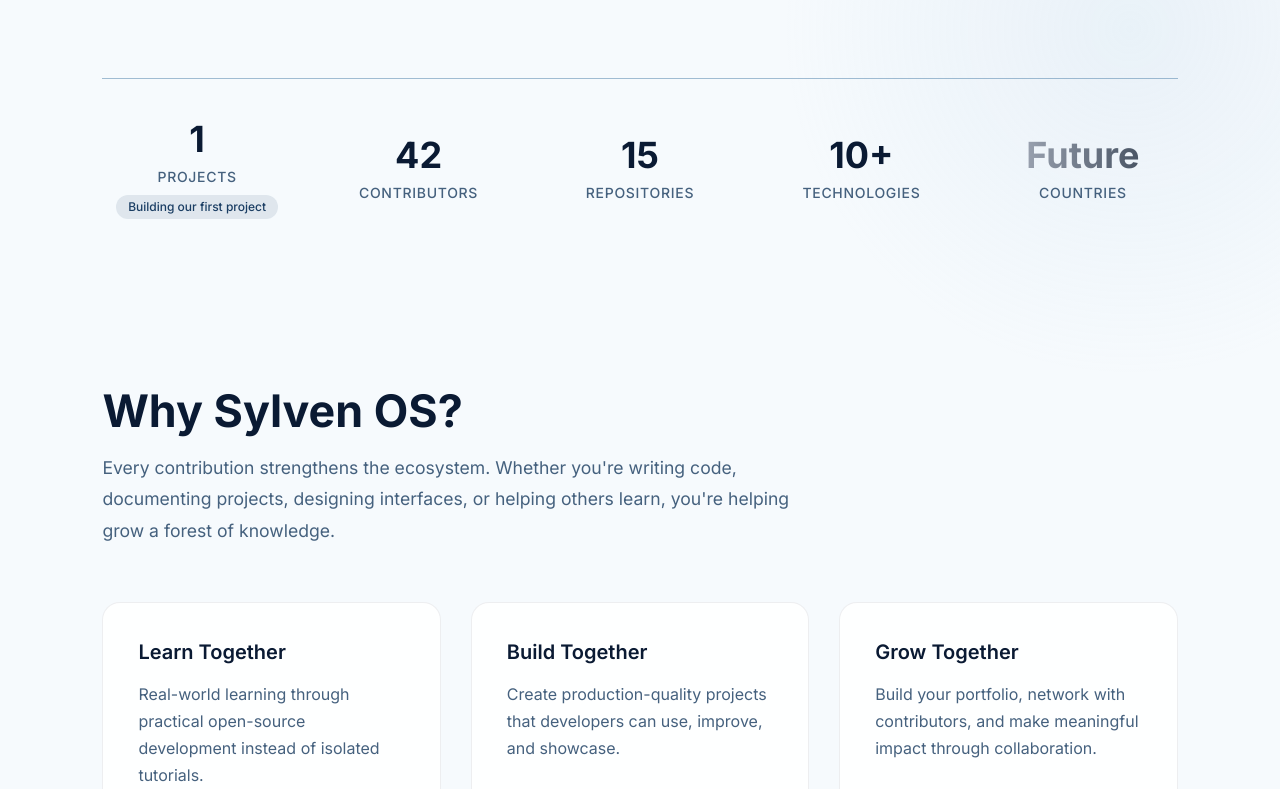
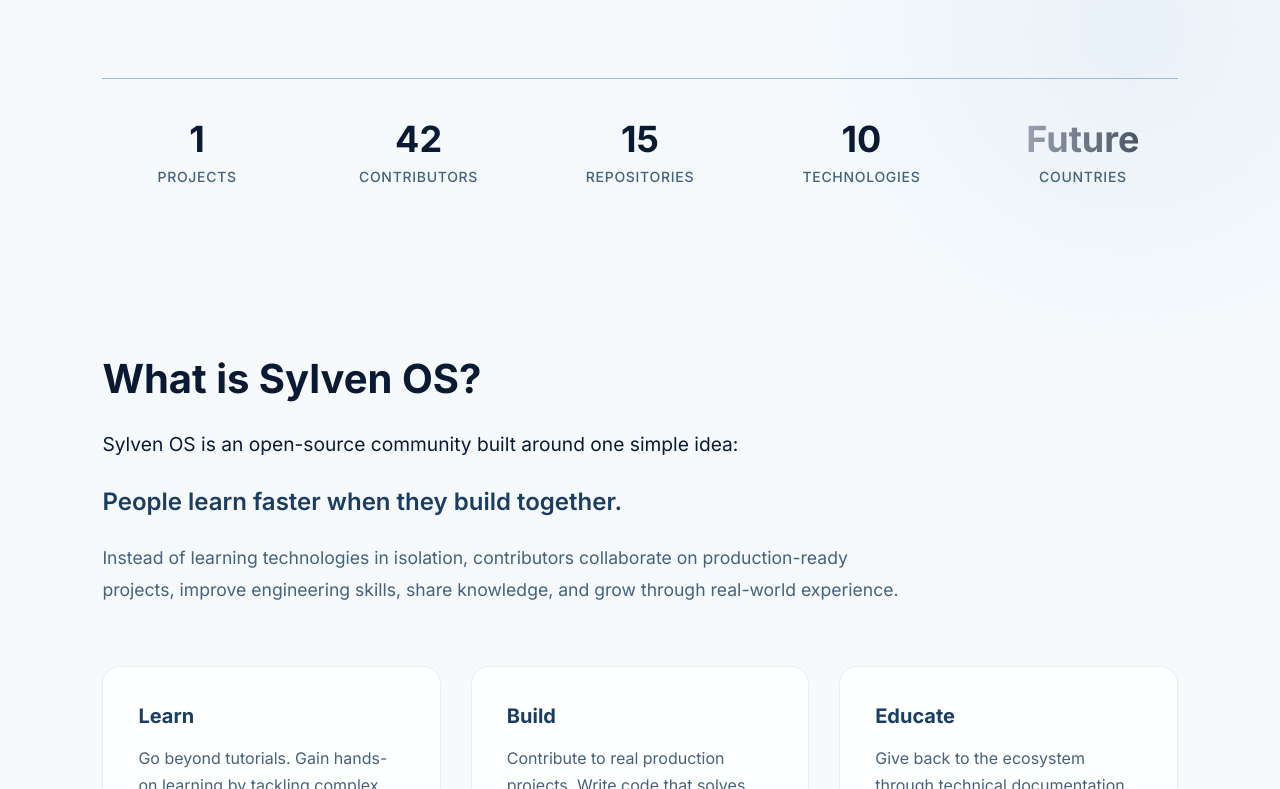
Before and after one commit to SylvenOS/SylvenOS-Web, a Next.js app: page / in a window 1280 px wide. Shown: the part 671-1460 px from the top of the page. Built offline with nearby package versions, Linux system fonts and the light colour scheme.

Commit message:
feat: enhance homepage features and introduce animated metrics

```diff
--- a/src/components/Homepage/Features.tsx
+++ b/src/components/Homepage/Features.tsx
@@ -1,29 +1,54 @@
 export default function Features() {
   return (
     <section className="px-6 md:px-[8%] py-[120px]">
-      <h2 className="text-4xl md:text-[2.8rem] font-bold mb-[15px]">
-        Why Sylven OS?
-      </h2>
-      <p className="max-w-[700px] text-[var(--muted)] leading-[1.8] mb-[55px] text-base md:text-[1.1rem]">
-        Every contribution strengthens the ecosystem. Whether you&apos;re writing code, documenting projects, designing interfaces, or helping others learn, you&apos;re helping grow a forest of knowledge.
-      </p>
+      {/* Section Introduction */}
+      <div className="max-w-[800px] mb-[60px]">
+        <h2 className="text-3xl md:text-[2.5rem] font-bold mb-[25px]">
+          What is Sylven OS?
+        </h2>
+        <p className="text-lg md:text-[1.2rem] leading-[1.7] text-[var(--text)] mb-6">
+          Sylven OS is an open-source community built around one simple idea:
+        </p>
+        <p className="text-xl md:text-[1.5rem] font-semibold text-[var(--primary)] mb-6">
+          People learn faster when they build together.
+        </p>
+        <p className="text-base md:text-[1.1rem] leading-[1.8] text-[var(--muted)]">
+          Instead of learning technologies in isolation, contributors collaborate
+          on production-ready projects, improve engineering skills, share
+          knowledge, and grow through real-world experience.
+        </p>
+      </div>
 
       {/* Grid boxes structure */}
       <div className="grid grid-cols-1 md:grid-cols-3 gap-[30px]">
+
+        {/* Card 1: Learn */}
         <div className="p-[35px] rounded-[18px] bg-[var(--glass)] border border-gray-500/12 transition-all duration-300 hover:-translate-y-2 hover:border-[var(--primary)] group">
-          <h3 className="text-xl font-semibold mb-[15px]">Learn Together</h3>
-          <p className="leading-[1.7] text-[var(--muted)]">Real-world learning through practical open-source development instead of isolated tutorials.</p>
+          <h3 className="text-xl font-bold mb-[15px] text-[var(--primary)]">Learn</h3>
+          <p className="leading-[1.7] text-[var(--muted)]">
+            Go beyond tutorials. Gain hands-on learning by tackling complex
+            engineering challenges in a collaborative, supportive environment.
+          </p>
         </div>
 
+        {/* Card 2: Build */}
         <div className="p-[35px] rounded-[18px] bg-[var(--glass)] border border-gray-500/12 transition-all duration-300 hover:-translate-y-2 hover:border-[var(--primary)] group">
-          <h3 className="text-xl font-semibold mb-[15px]">Build Together</h3>
-          <p className="leading-[1.7] text-[var(--muted)]">Create production-quality projects that developers can use, improve, and showcase.</p>
+          <h3 className="text-xl font-bold mb-[15px] text-[var(--primary)]">Build</h3>
+          <p className="leading-[1.7] text-[var(--muted)]">
+            Contribute to real production projects. Write code that solves actual
+            problems and ships to real users.
+          </p>
         </div>
 
+        {/* Card 3: Educate */}
         <div className="p-[35px] rounded-[18px] bg-[var(--glass)] border border-gray-500/12 transition-all duration-300 hover:-translate-y-2 hover:border-[var(--primary)] group">
-          <h3 className="text-xl font-semibold mb-[15px]">Grow Together</h3>
-          <p className="leading-[1.7] text-[var(--muted)]">Build your portfolio, network with contributors, and make meaningful impact through collaboration.</p>
+          <h3 className="text-xl font-bold mb-[15px] text-[var(--primary)]">Educate</h3>
+          <p className="leading-[1.7] text-[var(--muted)]">
+            Give back to the ecosystem through technical documentation,
+            tutorials, and active mentorship of fellow developers.
+          </p>
         </div>
+
       </div>
     </section>
   );
--- /dev/null
+++ b/src/components/Homepage/hero/HeroClient.tsx
@@ -0,0 +1,57 @@
+"use client";
+
+import { motion } from "motion/react";
+import { ArrowRight, Users } from "lucide-react";
+import Link from "next/link";
+import { ProfileCard } from "./index";
+
+export function HeroClient({ stats }: { stats: any }) {
+  const container = {
+    hidden: { opacity: 0 },
+    show: { opacity: 1, transition: { staggerChildren: 0.15 } }
+  };
+
+  const item = {
+    hidden: { opacity: 0, y: 20 },
+    show: { opacity: 1, y: 0, transition: { duration: 0.5 } }
+  };
+
+  return (
+    <motion.div
+      variants={container}
+      initial="hidden"
+      animate="show"
+      className="flex flex-col lg:flex-row items-center justify-between gap-[60px] w-full mb-20"
+    >
+      <div className="w-full max-w-[620px] text-center lg:text-left flex flex-col items-center lg:items-start z-10">
+        <motion.div variants={item} className="inline-block px-[18px] py-2 rounded-[999px] bg-[var(--glass)] border border-[var(--border)] mb-[30px] text-sm">
+          Community Driven • Open Source
+        </motion.div>
+
+        <motion.h1 variants={item} className="text-5xl md:text-[5rem] font-extrabold leading-[1.1] mb-7">
+          Learn.<br /> Build.<br />
+          <span className="text-[var(--primary)]">Educate.</span>
+        </motion.h1>
+
+        <motion.p variants={item} className="text-base md:text-[1.1rem] leading-[1.8] text-[var(--muted)] mb-10">
+          Sylven OS is a community-driven open-source organization where
+          developers collaborate on real-world projects, learn from each
+          other, and create software that benefits everyone.
+        </motion.p>
+
+        <motion.div variants={item} className="flex flex-col sm:flex-row gap-5 justify-center lg:justify-start w-full">
+          <Link href="#" className="flex items-center justify-center gap-2 px-8 py-[15px] rounded-xl font-semibold transition-transform duration-300 bg-[var(--primary)] text-white hover:scale-[1.02]">
+            Explore Projects <ArrowRight size={18} />
+          </Link>
+          <Link href="#" className="flex items-center justify-center gap-2 px-8 py-[15px] rounded-xl font-semibold transition-all duration-300 border border-[var(--border)] hover:bg-[var(--glass)]">
+            <Users size={18} /> Become a Contributor
+          </Link>
+        </motion.div>
+      </div>
+
+      <motion.div >
+        <ProfileCard />
+      </motion.div>
+    </motion.div>
+  );
+}
--- a/src/components/Homepage/hero/HeroMatrix.tsx
+++ b/src/components/Homepage/hero/HeroMatrix.tsx
@@ -1,47 +1,44 @@
 // src/components/HeroMetrics.tsx
+"use client";
 
-interface HeroMetricsProps {
-  repos: number;
-  contributors: number;
+import { useRef } from "react";
+import { motion } from "motion/react";
+import { useCountUp } from "@/hooks/UseCountUp";
+
+
+interface MetricProps {
+  value: number;
+  label: string;
+  isAnimated?: boolean;
 }
 
-export function HeroMetrics({ repos, contributors }: HeroMetricsProps) {
+// Reusable Metric Item
+function MetricItem({ value, label, isAnimated = true }: MetricProps) {
+  const ref = useRef(null);
+  const count = useCountUp(value, ref);
+
+  return (
+    <div className="flex flex-col items-center justify-center">
+      <motion.span ref={ref} className="text-4xl font-bold text-[var(--text)] mb-2">
+        {isAnimated ? count : value}
+      </motion.span>
+      <span className="text-sm font-medium text-[var(--muted)] uppercase tracking-wider">
+        {label}
+      </span>
+    </div>
+  );
+}
+
+export function HeroMetrics({ repos, contributors }: { repos: number; contributors: number }) {
   return (
     <div className="w-full pt-10 border-t border-[var(--border)]/50 z-10">
       <div className="grid grid-cols-2 md:grid-cols-5 gap-8 text-center">
 
-        {/* Projects */}
-        <div className="flex flex-col items-center justify-center">
-          <span className="text-4xl font-bold text-[var(--text)] mb-2">1</span>
-          <span className="text-sm font-medium text-[var(--muted)] uppercase tracking-wider">Projects</span>
-          <span className="text-xs text-[var(--primary)] mt-2 font-medium bg-[var(--primary)]/10 px-3 py-1 rounded-full">
-            Building our first project
-          </span>
-        </div>
+        <MetricItem value={1} label="Projects" isAnimated={false} />
+        <MetricItem value={contributors} label="Contributors" />
+        <MetricItem value={repos} label="Repositories" />
+        <MetricItem value={10} label="Technologies" />
 
-        {/* Live Contributors */}
-        <div className="flex flex-col items-center justify-center">
-          <span className="text-4xl font-bold text-[var(--text)] mb-2">
-            {contributors}
-          </span>
-          <span className="text-sm font-medium text-[var(--muted)] uppercase tracking-wider">Contributors</span>
-        </div>
-
-        {/* Live Repositories */}
-        <div className="flex flex-col items-center justify-center">
-          <span className="text-4xl font-bold text-[var(--text)] mb-2">
-            {repos}
-          </span>
-          <span className="text-sm font-medium text-[var(--muted)] uppercase tracking-wider">Repositories</span>
-        </div>
-
-        {/* Technologies */}
-        <div className="flex flex-col items-center justify-center">
-          <span className="text-4xl font-bold text-[var(--text)] mb-2">10+</span>
-          <span className="text-sm font-medium text-[var(--muted)] uppercase tracking-wider">Technologies</span>
-        </div>
-
-        {/* Countries */}
         <div className="flex flex-col items-center justify-center col-span-2 md:col-span-1">
           <span className="text-4xl font-bold text-transparent bg-clip-text bg-gradient-to-r from-gray-400 to-gray-600 mb-2">
             Future
--- /dev/null
+++ b/src/hooks/UseCountUp.ts
@@ -0,0 +1,16 @@
+// src/hooks/useCountUp.ts
+"use client";
+import { useEffect } from "react";
+import { useSpring, useTransform, useInView } from "motion/react";
+
+export function useCountUp(value: number, ref: React.RefObject<any>) {
+  const isInView = useInView(ref, { once: true });
+  const spring = useSpring(0, { duration: 2000, bounce: 0 });
+  const display = useTransform(spring, (current) => Math.round(current));
+
+  useEffect(() => {
+    if (isInView) spring.set(value);
+  }, [isInView, value, spring]);
+
+  return display;
+}
```
